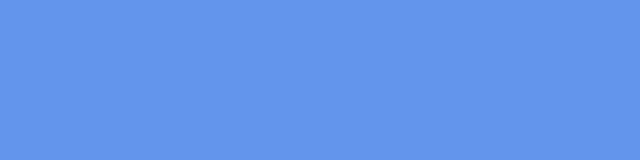
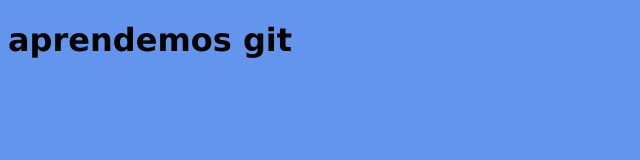
Before and after one commit to playstatic/repocodoacodo, a plain HTML site: page index.html in a window 1280 px wide. Shown: the whole page, without its empty margins (0-640 px from the left). Drawn offline with Linux system fonts and the light colour scheme.

```diff
--- a/index.html
+++ b/index.html
@@ -10,5 +10,8 @@
     </title>
 </head>
 <body>
+    <h1>
+        aprendemos  git
+    </h1>
 </body>
 </html>
```
Also changed, not shown: imgs/brazz.jpg (added), 1 other file.
